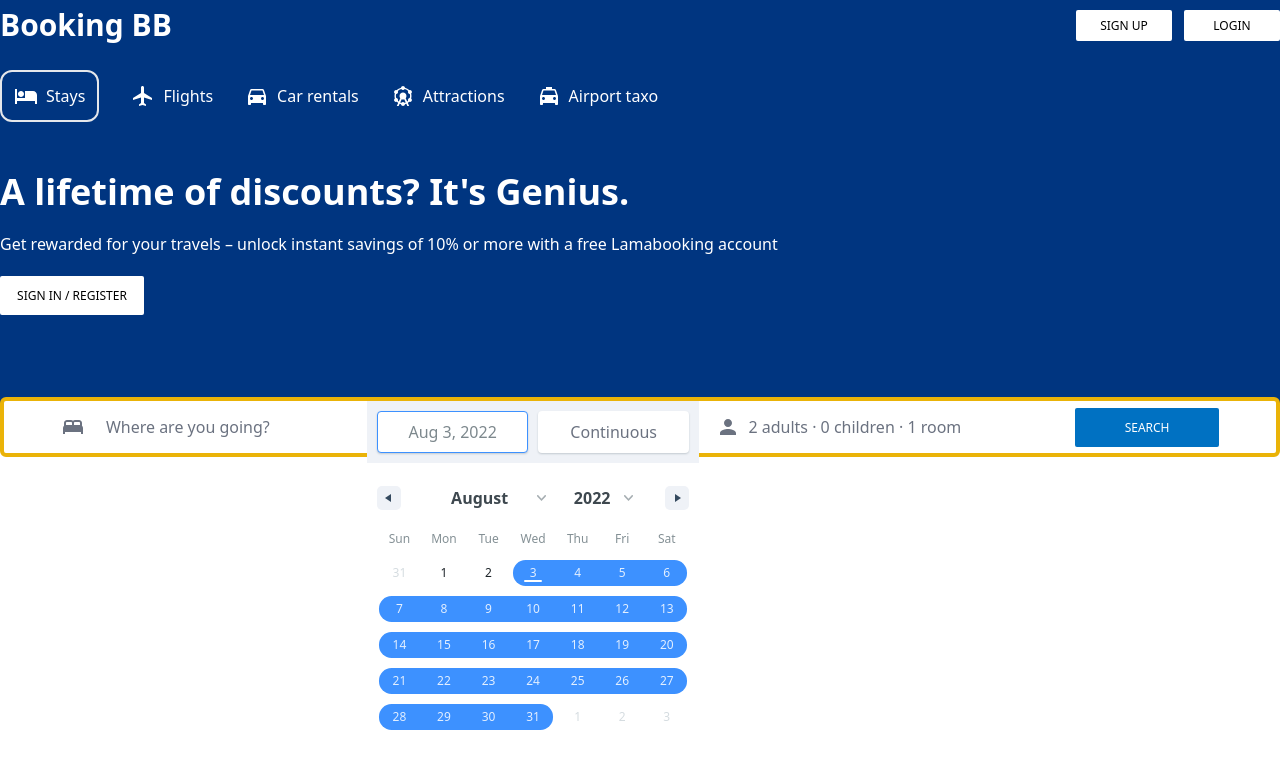
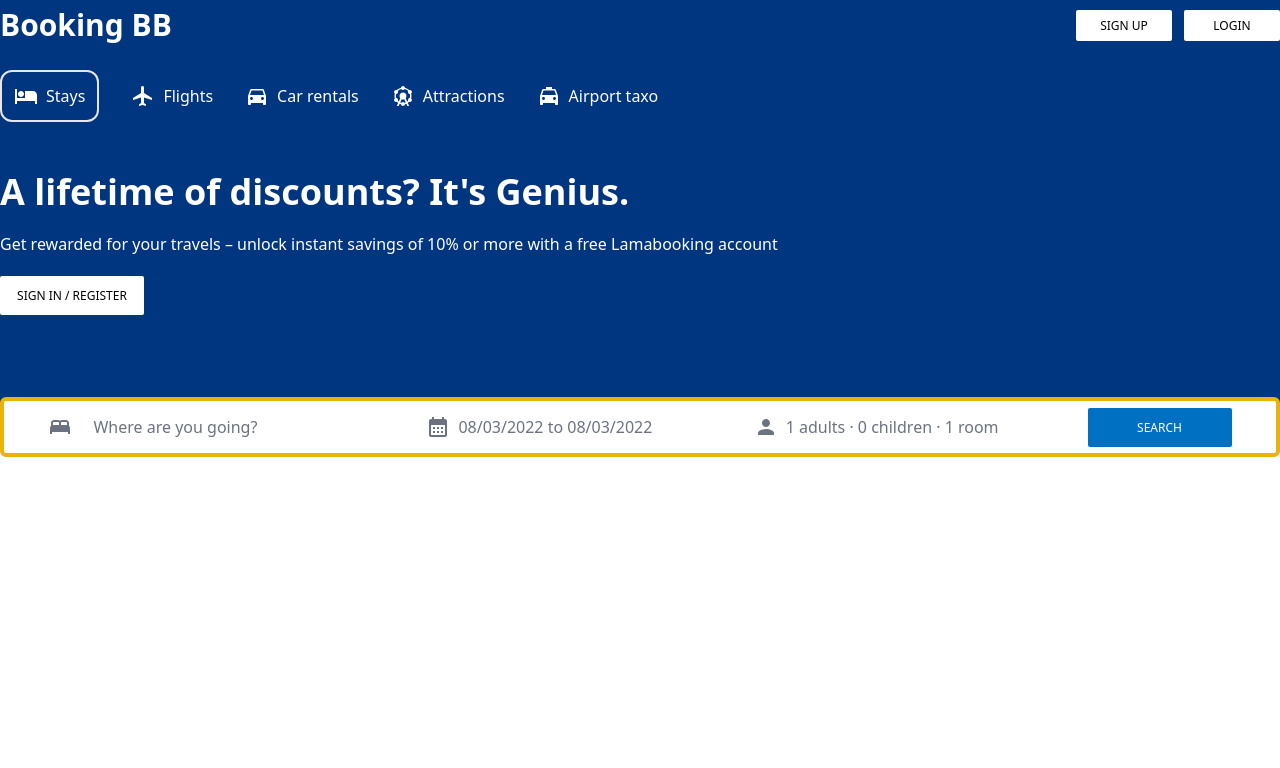
Before and after one commit to vrdperera/booking-app, a React (Create React App) app: page / in a window 1280 px wide. Shown: the top 768 px of the page. Built offline with nearby package versions, Linux system fonts and the light colour scheme.

Commit message:
finish the header component

```diff
--- a/src/components/header/atoms/header-search/index.jsx
+++ b/src/components/header/atoms/header-search/index.jsx
@@ -1,20 +1,33 @@
 import BedIcon from '@mui/icons-material/Bed';
 import CalendarMonthIcon from '@mui/icons-material/CalendarMonth';
 import PersonIcon from '@mui/icons-material/Person';
+import { format } from 'date-fns';
 
 import { DateRange } from 'react-date-range';
-import { useState } from 'react';
+import { useEffect, useState } from 'react';
 import 'react-date-range/dist/styles.css'; // main css file
 import 'react-date-range/dist/theme/default.css'; // theme css file
+import SearchItemOpt from './search-item-opt';
 
 export default function HeaderSearch() {
+  const [openDate, setOpenDate] = useState(false);
   const [date, setDate] = useState([
     {
       startDate: new Date(),
-      endDate: null,
+      endDate: new Date(),
       key: 'selection',
     },
   ]);
+
+  const [openOptions, setOpenOptions] = useState(false);
+  const [options, setOptions] = useState({ Adults: 1, Children: 0, Room: 1 });
+
+  const handleOption = (name, operation) => {
+    setOptions((prev) => ({
+      ...prev,
+      [name]: operation === 'i' ? options[name] + 1 : options[name] - 1,
+    }));
+  };
 
   return (
     <div className="HeaderSearch h-[60px] w-full container bg-white flex items-center justify-around border-4 rounded-md border-yellow-500 absolute -bottom-[30px]">
@@ -29,20 +42,53 @@ export default function HeaderSearch() {
 
       <div className="HeaderSearchItem flex justify-center items-center gap-2 cursor-pointer">
         <CalendarMonthIcon className="text-gray-500" />
-        <span className="text-gray-500">Date to Date</span>
+        <span
+          onClick={() => setOpenDate((prev) => !prev)}
+          className="text-gray-500"
+        >{`${format(date[0].startDate, 'MM/dd/yyyy')} to  ${format(
+          date[0].endDate,
+          'MM/dd/yyyy'
+        )} `}</span>
+        {openDate && (
           <DateRange
             editableDateInputs={true}
             onChange={(item) => setDate([item.selection])}
             moveRangeOnFirstSelection={false}
             ranges={date}
-          className="DateRange absolute top-0"
+            className="DateRange absolute top-[50px]"
           />
+        )}
         ;
       </div>
 
       <div className="HeaderSearchItem flex justify-center items-center gap-2 cursor-pointer">
         <PersonIcon className="text-gray-500" />
-        <span className="text-gray-500">2 adults · 0 children · 1 room</span>
+        <span
+          className="text-gray-500"
+          onClick={() => setOpenOptions((prev) => !prev)}
+        >
+          {`${options.Adults} adults · ${options.Children} children · ${options.Room} room`}
+        </span>
+
+        {openOptions && (
+          <div className="Options text-gray-500 p-3 absolute top-[58px] bg-white rounded-sm shadow-lg">
+            <SearchItemOpt
+              name={'Adults'}
+              eventHndl={handleOption}
+              countState={options}
+            />
+            <SearchItemOpt
+              name={'Children'}
+              eventHndl={handleOption}
+              countState={options}
+            />
+            <SearchItemOpt
+              name={'Room'}
+              eventHndl={handleOption}
+              countState={options}
+            />
+          </div>
+        )}
       </div>
 
       <div className="HeaderSearchItem cursor-pointer">
--- /dev/null
+++ b/src/components/header/atoms/header-search/search-item-opt.jsx
@@ -0,0 +1,23 @@
+export default function SearchItemOpt({ name, eventHndl, countState }) {
+  return (
+    <div className="OptionItem w-[235px] flex justify-between items-center m-[10px] font-medium ">
+      <span className="Optiontext">{name}</span>
+      <div className="OptionCounter flex items-center gap-2">
+        <button
+          disabled={countState[name] <= 1}
+          className="OptionCounterBtn w-[30px] border-[#0071c2] border-2  rounded-sm text-black cursor-pointer"
+          onClick={() => eventHndl(name, 'd')}
+        >
+          -
+        </button>
+        <span className="Counter">{countState[name]}</span>
+        <button
+          className="OptionCounterBtn w-[30px] border-[#0071c2] border-2  rounded-sm text-black cursor-pointer"
+          onClick={() => eventHndl(name, 'i')}
+        >
+          +
+        </button>
+      </div>
+    </div>
+  );
+}
```
Lines whose indentation alone changed are shown as unchanged.
